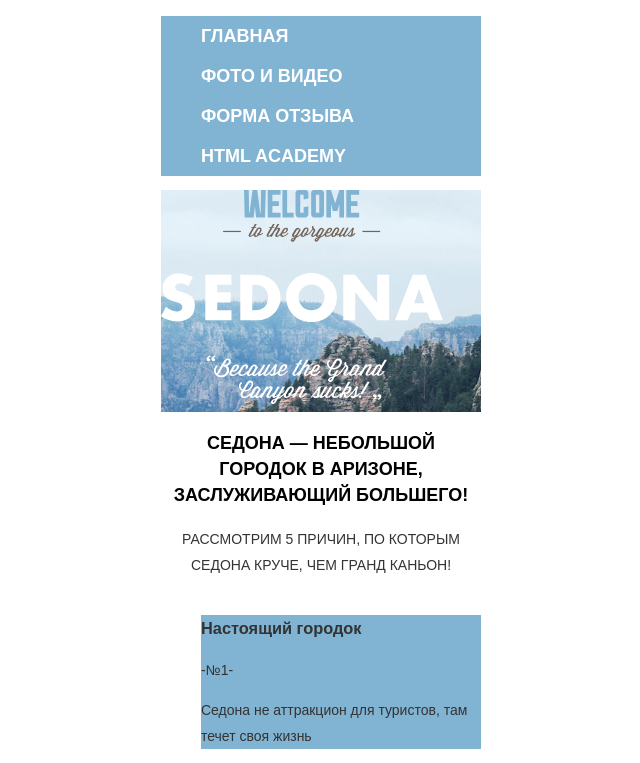
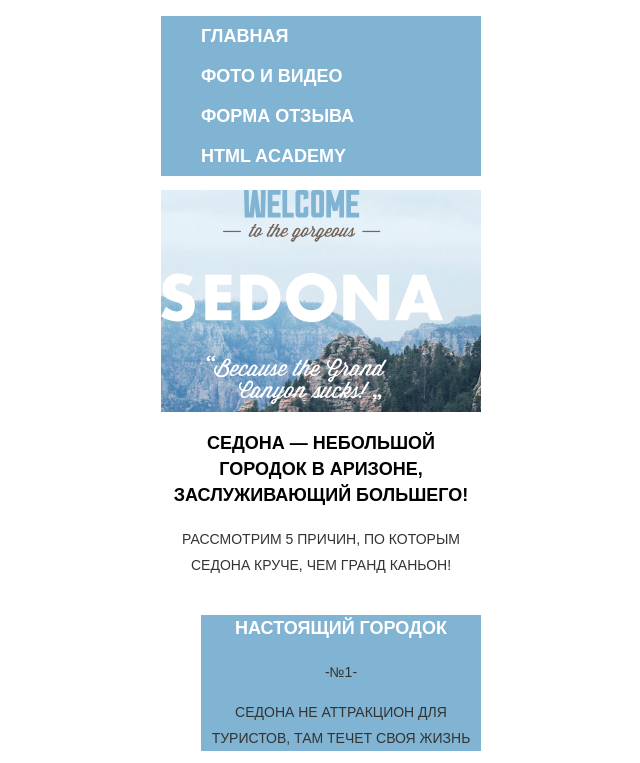
Before and after one commit to dreamkmet/237031-sedona-23, a plain HTML site: page source/index.html in a window 1280 px wide. Shown: the part 116-879 px from the top of the page, without its empty margins (319-959 px from the left). Drawn offline with nearby package versions, Linux system fonts and the light colour scheme; files that its build step writes are made by us from their sources.

Commit message:
Home Work

```diff
--- a/source/less/blocks/features.less
+++ b/source/less/blocks/features.less
@@ -5,6 +5,23 @@
 .features__item--background {
   background-color: @basic-blue;
 }
+
+.features__item {
+  text-align: center;
+  text-transform: uppercase;
+}
+
+.features__title {
+  font-size: 18px;
+  line-height: 26px;
+  font-weight: bold;
+  color: @basic-black;
+}
+
+.features__title--color {
+  color: @basic-white;
+}
+
 .features__slogan {
   font-size: 18px;
   line-height: 26px;
```
